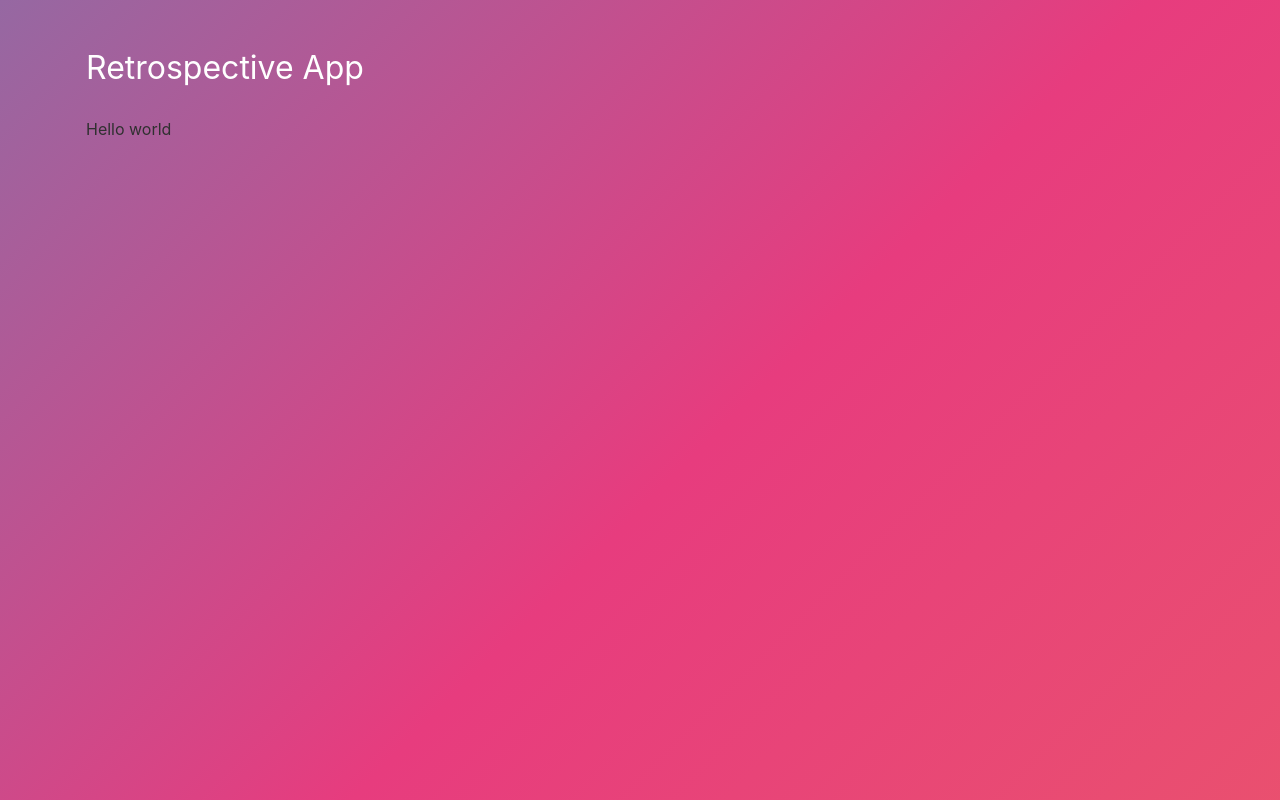
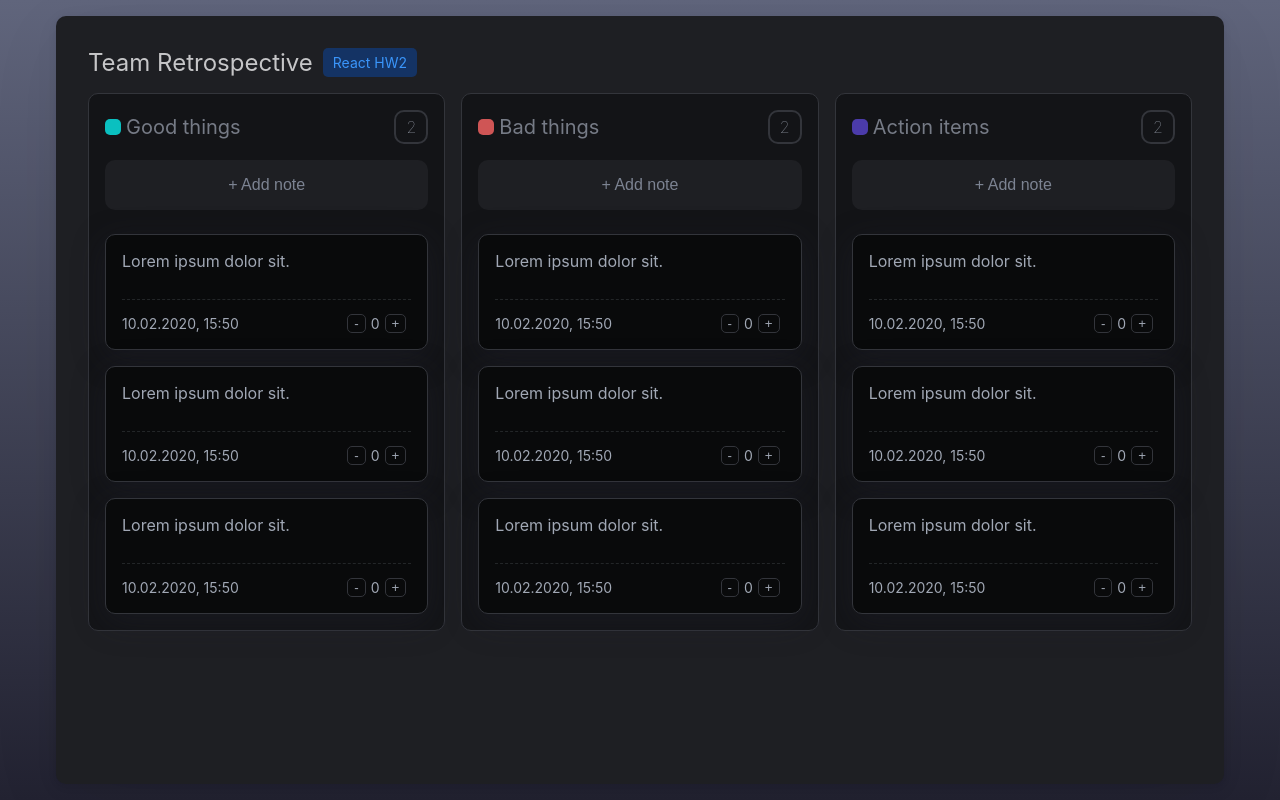
Before and after one commit to iCherya/pm-retrospective-app, a React (Create React App) app: page / in a window 1280 px wide. Built offline with nearby package versions, Linux system fonts and the light colour scheme.

Commit message:
Basic layout

```diff
--- a/public/index.html
+++ b/public/index.html
@@ -5,10 +5,7 @@
     <link rel="icon" href="%PUBLIC_URL%/favicon.ico" />
     <meta name="viewport" content="width=device-width, initial-scale=1" />
     <meta name="theme-color" content="#000000" />
-    <meta
-      name="description"
-      content="Web site created using create-react-app"
-    />
+    <meta name="description" content="Web site created using create-react-app" />
     <link rel="apple-touch-icon" href="%PUBLIC_URL%/logo192.png" />
     <!--
       manifest.json provides metadata used when your web app is installed on a
@@ -24,7 +21,7 @@
       work correctly both with client-side routing and a non-root public URL.
       Learn how to configure a non-root public URL by running `npm run build`.
     -->
-    <title>React App</title>
+    <title>Retrospective App</title>
   </head>
   <body>
     <noscript>You need to enable JavaScript to run this app.</noscript>
--- a/src/App/App.jsx
+++ b/src/App/App.jsx
@@ -1,13 +1,20 @@
 /* eslint-disable react/prefer-stateless-function */
 import React from 'react';
 import styles from './App.module.css';
+import Board from '../Board/Board';
 
 class App extends React.Component {
   render() {
     return (
       <div className={styles.App}>
-        <h1 className={styles.heading}>Retrospective App</h1>
-        <div>Hello world</div>
+        <div className={styles.top}>
+          <h1 className={styles.heading}>Team Retrospective</h1>
+        </div>
+        <div className={styles.wrapper}>
+          <Board boardTitle="Good things" boardColor="green" />
+          <Board boardTitle="Bad things" boardColor="red" />
+          <Board boardTitle="Action items" boardColor="purple" />
+        </div>
       </div>
     );
   }
--- a/src/App/App.module.css
+++ b/src/App/App.module.css
@@ -1,10 +1,38 @@
 .App {
-  max-width: 1140px;
-  padding: 1em;
-  margin: 0 auto;
+  background-color: rgb(30, 31, 35);
+  border-radius: 10px;
+  padding: 2em;
+  min-height: calc(100vh - 2em);
+  box-shadow: 0 0.6px 2.7px rgba(0, 0, 0, 0.016), 0 1.5px 6.9px rgba(0, 0, 0, 0.022),
+    0 3px 14.2px rgba(0, 0, 0, 0.028), 0 6.2px 29.2px rgba(0, 0, 0, 0.034),
+    0 17px 80px rgba(0, 0, 0, 0.05);
+}
+
+.top {
+  margin-bottom: 1em;
+  display: flex;
+  justify-content: space-between;
+  align-items: center;
 }
 
 .heading {
-  margin: 1em 0;
-  color: white;
+  color: #c6c6c8;
+  font-size: 24px;
+  display: flex;
 }
+
+.heading:after {
+  content: 'React HW2';
+  background-color: #143364;
+  padding: 6px 10px;
+  color: #3a95fa;
+  font-size: 14px;
+  margin-left: 10px;
+  border-radius: 5px;
+}
+
+.wrapper {
+  display: flex;
+  justify-content: space-between;
+  gap: 1em;
+}
--- /dev/null
+++ b/src/Board/Board.jsx
@@ -0,0 +1,31 @@
+/* eslint-disable react/prefer-stateless-function */
+import React from 'react';
+import styles from './Board.module.css';
+import Counter from '../Counter/Counter';
+import Card from '../Card/Card';
+
+class Board extends React.Component {
+  render() {
+    const { boardTitle, boardColor } = this.props;
+
+    return (
+      <div className={styles.board}>
+        <div className={styles.top}>
+          <div className={styles[boardColor]} />
+          <h2 className={styles.heading}>{boardTitle}</h2>
+          <Counter itemsCount="2" />
+        </div>
+        <button type="button" className={styles['add-btn']}>
+          + Add note
+        </button>
+        <ul>
+          <Card />
+          <Card />
+          <Card />
+        </ul>
+      </div>
+    );
+  }
+}
+
+export default Board;
--- /dev/null
+++ b/src/Board/Board.module.css
@@ -0,0 +1,64 @@
+.board {
+  background-color: #131417;
+  flex-grow: 1;
+  border-radius: 10px;
+  border: 1px solid #33353b;
+  padding: 1em;
+}
+
+.top {
+  display: flex;
+  justify-content: space-between;
+  align-items: center;
+  margin-bottom: 1em;
+}
+
+.heading {
+  font-size: 20px;
+  margin-left: 5px;
+  margin-right: auto;
+}
+
+.green,
+.red,
+.purple {
+  width: 1em;
+  height: 1em;
+  border-radius: 5px;
+}
+
+.green {
+  background-color: #0ac0c0;
+}
+
+.red {
+  background-color: #cf5555;
+}
+
+.purple {
+  background-color: #4b3baa;
+}
+
+.add-btn {
+  width: 100%;
+  background-color: #1e1f23;
+  display: block;
+  color: #7c8392;
+  border: 0;
+  padding: 1em 0;
+  margin-bottom: 1.5em;
+  font-size: 16px;
+  outline: none;
+  font-weight: 300;
+  border-radius: 10px;
+  cursor: pointer;
+  transition: background-color 0.2s linear;
+}
+
+.add-btn:active {
+  transform: translateY(1px);
+}
+
+.add-btn:hover {
+  background-color: #212225;
+}
--- /dev/null
+++ b/src/Card/Card.jsx
@@ -0,0 +1,21 @@
+/* eslint-disable react/prefer-stateless-function */
+import React from 'react';
+import styles from './Card.module.css';
+
+class Card extends React.Component {
+  render() {
+    return (
+      <li className={styles.card}>
+        <div className={styles.content}>Lorem ipsum dolor sit.</div>
+        <div className={styles.info}>
+          <div className={styles.createdDate}>10.02.2020, 15:50</div>
+          <div className={styles.likes}>
+            <button type="button">-</button>0<button type="button">+</button>
+          </div>
+        </div>
+      </li>
+    );
+  }
+}
+
+export default Card;
--- /dev/null
+++ b/src/Card/Card.module.css
@@ -0,0 +1,44 @@
+.card {
+  margin-top: 1em;
+  background-color: #090a0b;
+  padding: 1em;
+  border-radius: 10px;
+  border: 1px solid #33353b;
+  color: #a1a8b5;
+  box-shadow: 0 8px 32px 0 rgba(34, 34, 49, 0.37);
+  cursor: grab;
+}
+
+.info {
+  margin-top: 2em;
+  padding-top: 1em;
+  border-top: 1px dashed #232628;
+  display: flex;
+  justify-content: space-between;
+  font-size: 14px;
+  align-items: center;
+}
+
+.likes {
+  display: flex;
+  align-items: center;
+  white-space: nowrap;
+}
+
+.likes button {
+  background: transparent;
+  outline: 0;
+  color: inherit;
+  cursor: pointer;
+  border-radius: 5px;
+  margin: 0 5px;
+  border: 1px solid #33353b;
+}
+
+.likes button:active {
+  transform: translateY(1px);
+}
+
+.likes button:hover {
+  background-color: #212225;
+}
--- /dev/null
+++ b/src/Counter/Counter.jsx
@@ -0,0 +1,13 @@
+/* eslint-disable react/prefer-stateless-function */
+import React from 'react';
+import styles from './Counter.module.css';
+
+class Counter extends React.Component {
+  render() {
+    const { itemsCount } = this.props;
+
+    return <div className={styles.counter}>{itemsCount}</div>;
+  }
+}
+
+export default Counter;
--- /dev/null
+++ b/src/Counter/Counter.module.css
@@ -0,0 +1,6 @@
+.counter {
+  border-radius: 10px;
+  border: 2px solid #33353b;
+  padding: 5px 10px;
+  color: #a1a8b5;
+}
--- a/src/index.css
+++ b/src/index.css
@@ -1,22 +1,14 @@
 body {
-  background: linear-gradient(-45deg, #ee7752, #e73c7e, #23a6d5, #23d5ab);
+  background: linear-gradient(#60657c, #222231);
   height: 100vh;
-  background-size: 400% 400%;
-  animation: gradient 30s ease infinite;
-
   font-family: -apple-system, 'Segoe UI', 'Roboto', 'Helvetica Neue', sans-serif;
-  color: #303030;
+  color: #767b86;
   font-size: 16px;
+  font-weight: 100;
 }
 
-@keyframes gradient {
-  0% {
-    background-position: 0% 50%;
-  }
-  50% {
-    background-position: 100% 50%;
-  }
-  100% {
-    background-position: 0% 50%;
-  }
+#root {
+  max-width: 1200px;
+  padding: 1em;
+  margin: 0 auto;
 }
```
